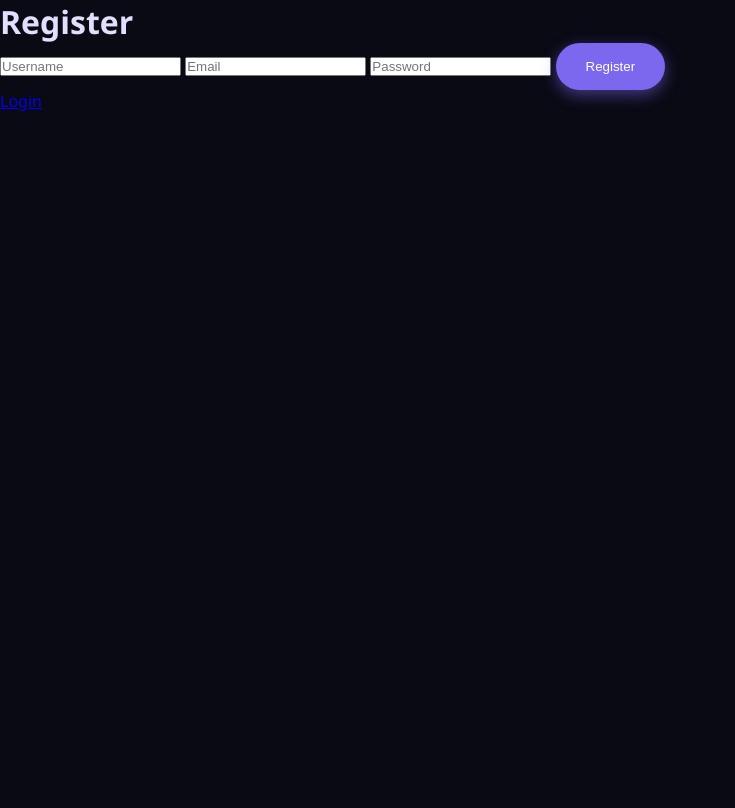
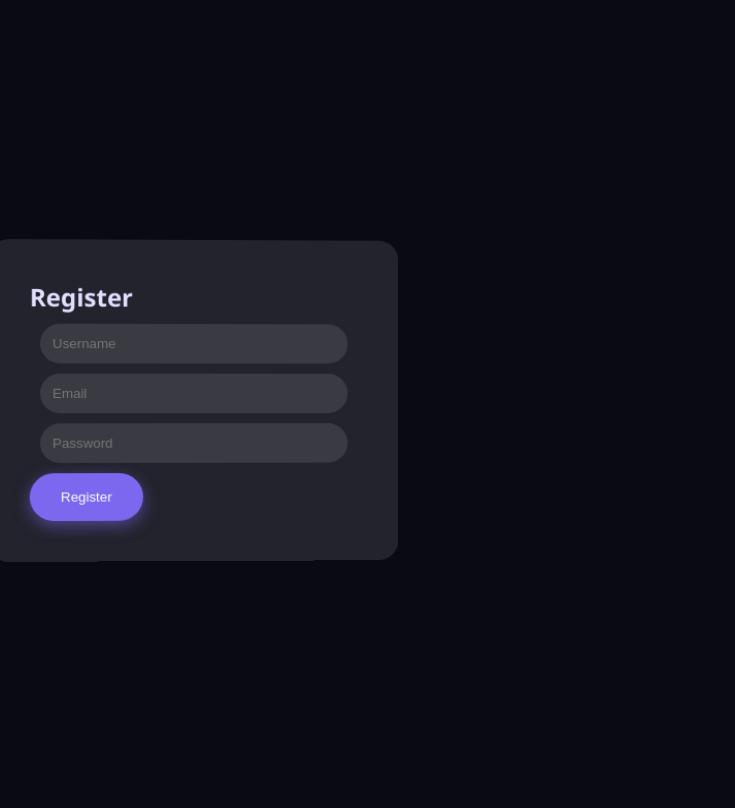
Before and after one commit to justfortestingnothibghere/TeamDevSupport, a Flask app: page /register in a window 1280 px wide. Shown: the whole page, without its empty margins (0-735 px from the left). Before the commit the page ends 111 px from the top, so only its background shows below. Run offline with Flask 3, Linux system fonts and the light colour scheme.

Commit message:
Update register.html

```diff
--- a/templates/register.html
+++ b/templates/register.html
@@ -1,20 +1,12 @@
-<!DOCTYPE html>
-<html lang="en">
-<head>
-    <meta charset="UTF-8">
-    <title>Register</title>
-    <link rel="stylesheet" href="/static/style.css">
-</head>
-<body>
-    <div class="container">
-        <h1>Register</h1>
-        <form method="post">
-            <input type="text" name="name" placeholder="Username" required>
-            <input type="email" name="email" placeholder="Email" required>
-            <input type="password" name="password" placeholder="Password" required>
-            <button type="submit">Register</button>
-        </form>
-        <a href="/login">Login</a>
-    </div>
-</body>
-</html>
+{% extends "base.html" %}
+{% block content %}
+<div style="display:flex;flex-direction:column;align-items:center;justify-content:center;height:100vh;">
+    <form method="POST" style="background:rgba(255,255,255,0.1);padding:40px;border-radius:20px;">
+        <h2>Register</h2>
+        <input type="text" name="name" placeholder="Username" required style="display:block;margin:10px;width:300px;padding:12px;border-radius:50px;background:rgba(255,255,255,0.1);border:none;color:white;">
+        <input type="email" name="email" placeholder="Email" required style="display:block;margin:10px;width:300px;padding:12px;border-radius:50px;background:rgba(255,255,255,0.1);border:none;color:white;">
+        <input type="password" name="password" placeholder="Password" required style="display:block;margin:10px;width:300px;padding:12px;border-radius:50px;background:rgba(255,255,255,0.1);border:none;color:white;">
+        <button type="submit">Register</button>
+    </form>
+</div>
+{% endblock %}
```
